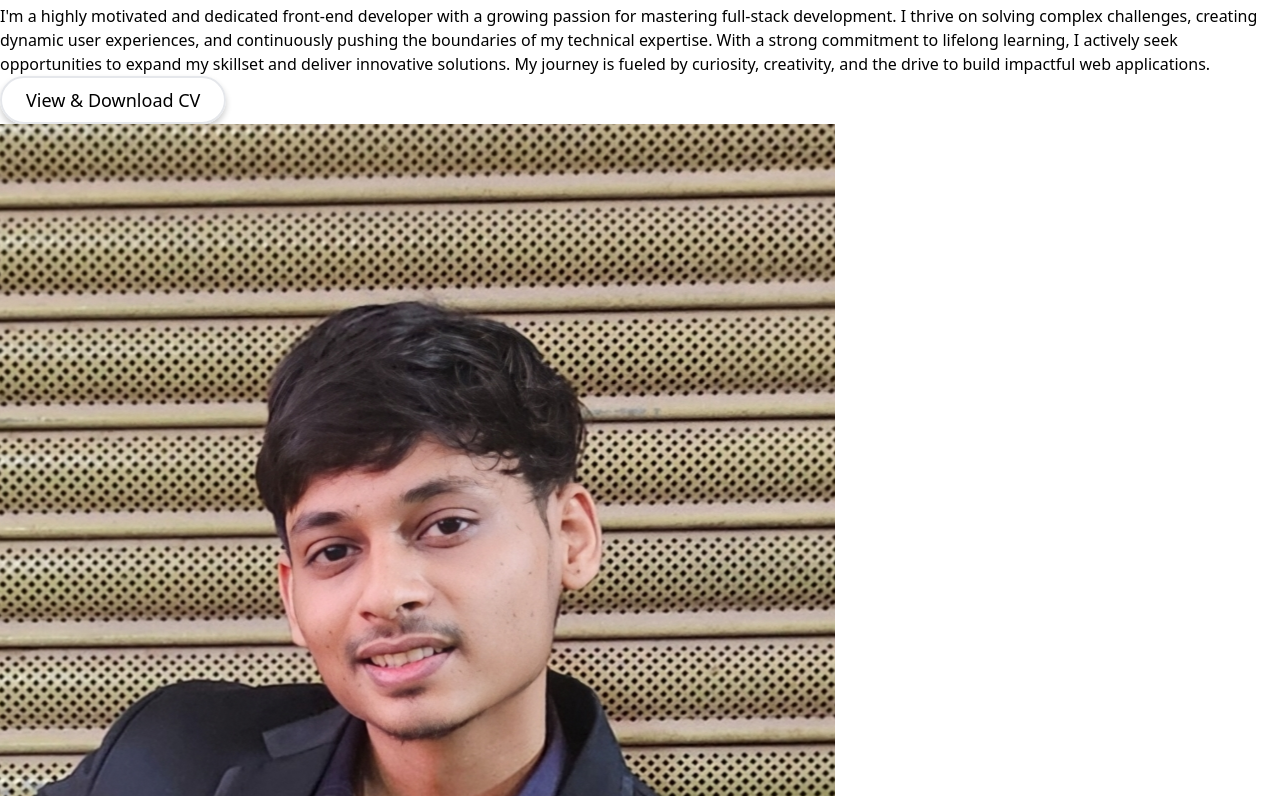
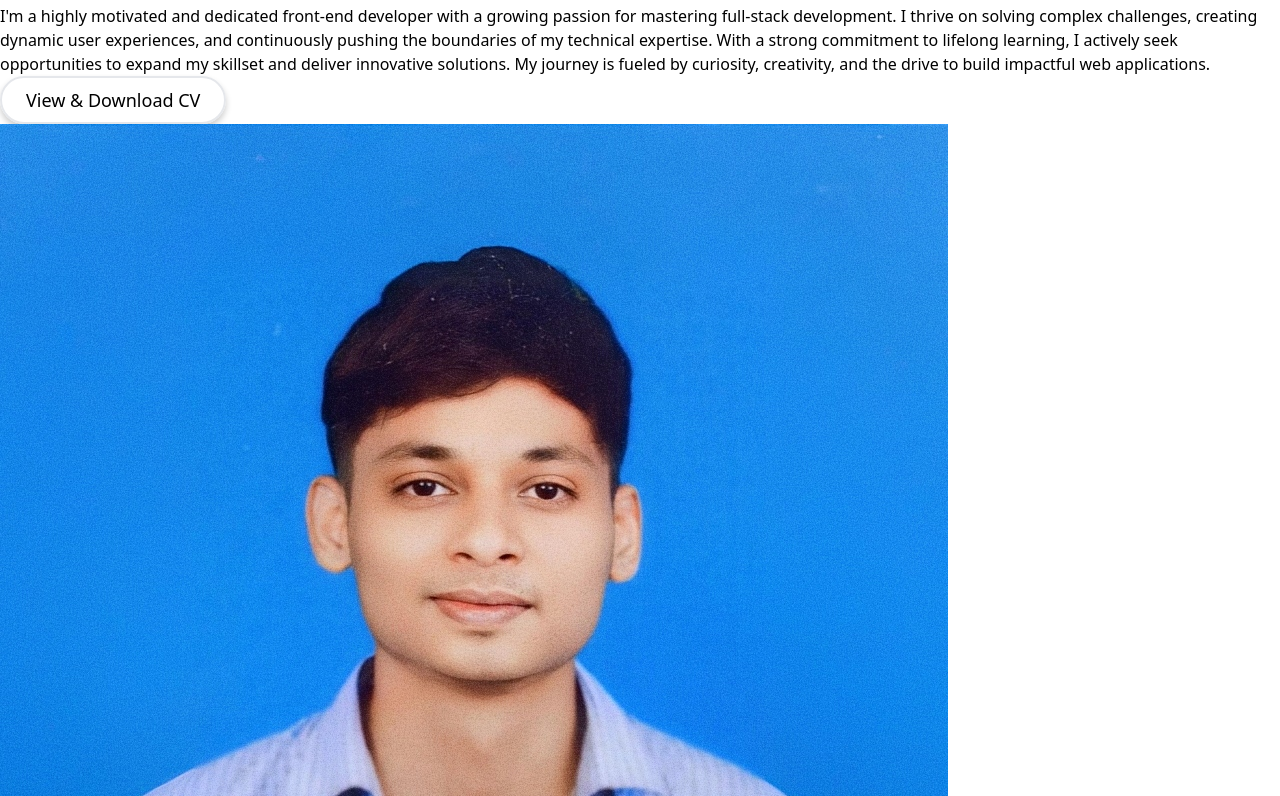
Before and after one commit to mahesh-pagrut/portfolio, a React (Vite) app: page / in a window 1280 px wide. Shown: the part 604-1400 px from the top of the page. Built offline with nearby package versions, Linux system fonts and the light colour scheme.

Commit message:
profile pic updated

```diff
--- a/src/components/hero/Hero.jsx
+++ b/src/components/hero/Hero.jsx
@@ -1,7 +1,7 @@
 import React from "react";
 import hi from "../../assets/hi.png";
 import CV from "./Mahesh_Resume.pdf";
-import myNew1 from "../../assets/myNew1.png";
+import myNew3 from "../../assets/myNew3.jpg";
 
 export default function Hero() {
   const handleClick = () => {
@@ -56,9 +56,9 @@ export default function Hero() {
           </div>
           <div className="lg:max-w-md lg:w-full md:w-1/2 w-5/6">
             <img
-              src={myNew1}
+              src={myNew3}
               alt="hero"
-              className="object-cover object-center rounded-lg w-70 h-80 shadow-[0_0_40px_rgba(25,25,20,0.5)] "
+              className="object-cover object-center rounded-lg w-64 h-80 shadow-[0_0_40px_rgba(25,25,20,0.5)] "
             />
           </div>
         </div>
```
Also changed, not shown: src/assets/myNew3.jpg (added).
